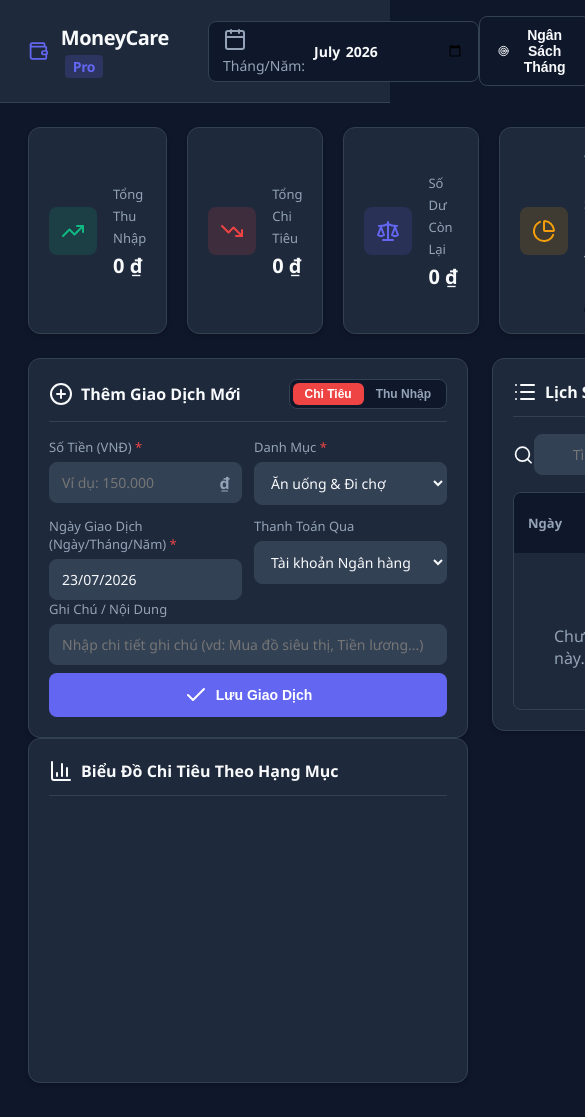
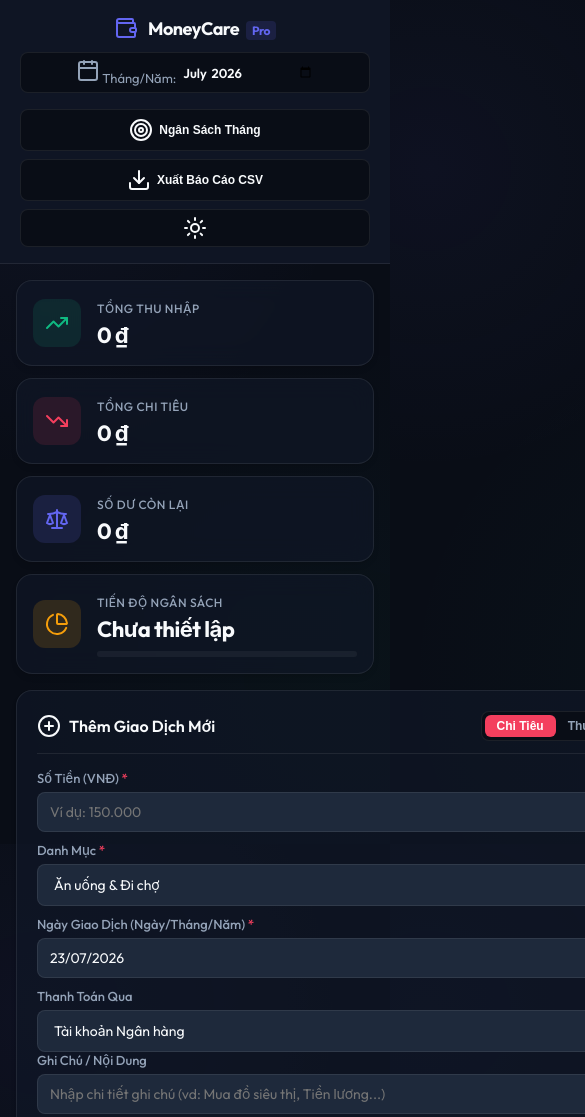
Before and after one commit to anhtien03/Tienanh02, an Electron app: page public/index.html in a window 390 px wide. Shown: the top 1117 px of the page, 585 px wide, since content can reach past the window. Drawn offline with nearby package versions, Linux system fonts and the light colour scheme; no server answers.

Commit message:
update code

```diff
--- a/public/index.html
+++ b/public/index.html
@@ -4,6 +4,9 @@
   <meta charset="UTF-8">
   <meta name="viewport" content="width=device-width, initial-scale=1.0">
   <title>Quản Lý Chi Tiêu Hàng Tháng</title>
+  <link rel="preconnect" href="https://fonts.googleapis.com">
+  <link rel="preconnect" href="https://fonts.gstatic.com" crossorigin>
+  <link href="https://fonts.googleapis.com/css2?family=Outfit:wght@300;400;500;600;700;800&display=swap" rel="stylesheet">
   <link rel="stylesheet" href="styles.css">
   <!-- Chart.js CDN (đã bao gồm script vẽ biểu đồ) -->
   <script src="https://cdn.jsdelivr.net/npm/chart.js"></script>
--- a/public/styles.css
+++ b/public/styles.css
@@ -1,45 +1,45 @@
 /* Design System & Variables */
 :root {
-  --bg-primary: #0f172a;
-  --bg-secondary: #1e293b;
-  --bg-card: #1e293b;
-  --bg-input: #334155;
+  --bg-primary: #090d16; /* Deep rich space black */
+  --bg-secondary: #0f1524;
+  --bg-card: rgba(17, 24, 39, 0.7); /* Translucent Glassmorphic cards */
+  --bg-input: #1e293b;
   --text-main: #f8fafc;
   --text-muted: #94a3b8;
-  --border-color: #334155;
+  --border-color: rgba(255, 255, 255, 0.08); /* Clean thin borders */
 
-  --primary-color: #6366f1;
+  --primary-color: #6366f1; /* Vibrant indigo */
   --primary-hover: #4f46e5;
 
-  --income-color: #10b981;
-  --income-bg: rgba(16, 185, 129, 0.15);
+  --income-color: #10b981; /* Emerald green */
+  --income-bg: rgba(16, 185, 129, 0.12);
 
-  --expense-color: #ef4444;
-  --expense-bg: rgba(239, 68, 68, 0.15);
+  --expense-color: #f43f5e; /* Vibrant coral pink/red */
+  --expense-bg: rgba(244, 63, 94, 0.12);
 
   --warning-color: #f59e0b;
 
   --radius-sm: 8px;
-  --radius-md: 12px;
-  --radius-lg: 16px;
+  --radius-md: 16px; /* Smooth rounded corners */
+  --radius-lg: 24px;
 
-  --shadow-sm: 0 2px 4px rgba(0, 0, 0, 0.2);
-  --shadow-md: 0 8px 16px rgba(0, 0, 0, 0.25);
+  --shadow-sm: 0 4px 6px -1px rgba(0, 0, 0, 0.1), 0 2px 4px -1px rgba(0, 0, 0, 0.06);
+  --shadow-md: 0 10px 15px -3px rgba(0, 0, 0, 0.3), 0 4px 6px -2px rgba(0, 0, 0, 0.2);
 
-  --font-family: 'Segoe UI', system-ui, -apple-system, sans-serif;
+  --font-family: 'Outfit', 'Inter', system-ui, -apple-system, sans-serif;
 }
 
 [data-theme="light"] {
-  --bg-primary: #f1f5f9;
+  --bg-primary: #f8fafc;
   --bg-secondary: #ffffff;
-  --bg-card: #ffffff;
-  --bg-input: #f8fafc;
+  --bg-card: rgba(255, 255, 255, 0.8);
+  --bg-input: #f1f5f9;
   --text-main: #0f172a;
   --text-muted: #64748b;
-  --border-color: #e2e8f0;
+  --border-color: rgba(15, 23, 42, 0.08);
 
-  --shadow-sm: 0 2px 4px rgba(0, 0, 0, 0.05);
-  --shadow-md: 0 4px 12px rgba(0, 0, 0, 0.08);
+  --shadow-sm: 0 2px 4px rgba(0, 0, 0, 0.03);
+  --shadow-md: 0 8px 24px rgba(15, 23, 42, 0.06);
 }
 
 * {
@@ -54,6 +54,9 @@ body {
   color: var(--text-main);
   overflow-x: hidden;
   user-select: none;
+  background-image: radial-gradient(circle at 10% 20%, rgba(99, 102, 241, 0.05) 0%, transparent 40%),
+                    radial-gradient(circle at 90% 80%, rgba(16, 185, 129, 0.03) 0%, transparent 45%);
+  background-attachment: fixed;
 }
 
 .app-container {
@@ -67,40 +70,44 @@ body {
   display: flex;
   justify-content: space-between;
   align-items: center;
-  padding: 16px 28px;
+  padding: 14px 24px;
   background-color: var(--bg-secondary);
   border-bottom: 1px solid var(--border-color);
+  backdrop-filter: blur(12px);
+  position: sticky;
+  top: 0;
+  z-index: 1000;
 }
 
 .header-left {
   display: flex;
   align-items: center;
-  gap: 32px;
+  gap: 20px;
 }
 
 .logo-box {
   display: flex;
   align-items: center;
-  gap: 12px;
+  gap: 10px;
 }
 
 .logo-icon {
-  width: 28px;
-  height: 28px;
+  width: 24px;
+  height: 24px;
   color: var(--primary-color);
 }
 
 .logo-box h1 {
-  font-size: 20px;
+  font-size: 18px;
   font-weight: 700;
   letter-spacing: -0.5px;
 }
 
 .logo-box h1 span {
   color: var(--primary-color);
-  font-size: 14px;
-  background: rgba(99, 102, 241, 0.2);
-  padding: 2px 8px;
+  font-size: 12px;
+  background: rgba(99, 102, 241, 0.15);
+  padding: 2px 6px;
   border-radius: 4px;
   margin-left: 4px;
 }
@@ -108,12 +115,12 @@ body {
 .month-selector-group {
   display: flex;
   align-items: center;
-  gap: 8px;
+  gap: 6px;
   background: var(--bg-primary);
-  padding: 6px 14px;
+  padding: 6px 12px;
   border-radius: var(--radius-sm);
   border: 1px solid var(--border-color);
-  font-size: 14px;
+  font-size: 13px;
   color: var(--text-muted);
 }
 
@@ -123,7 +130,7 @@ body {
   color: var(--text-main);
   font-family: inherit;
   font-weight: 600;
-  font-size: 14px;
+  font-size: 13px;
   outline: none;
   cursor: pointer;
 }
@@ -131,29 +138,32 @@ body {
 .header-right {
   display: flex;
   align-items: center;
-  gap: 12px;
+  gap: 8px;
 }
 
 /* Buttons */
 .btn {
   display: inline-flex;
   align-items: center;
-  gap: 8px;
-  padding: 10px 18px;
+  gap: 6px;
+  padding: 8px 14px;
   border-radius: var(--radius-sm);
-  font-size: 14px;
+  font-size: 13px;
   font-weight: 600;
   border: none;
   cursor: pointer;
-  transition: all 0.2s ease;
+  transition: all 0.2s cubic-bezier(0.4, 0, 0.2, 1);
+  white-space: nowrap; /* Ngăn chặn chữ bị bẻ xuống dòng */
 }
 
 .btn-primary {
   background-color: var(--primary-color);
   color: #fff;
+  box-shadow: 0 4px 12px rgba(99, 102, 241, 0.2);
 }
 .btn-primary:hover {
   background-color: var(--primary-hover);
+  transform: translateY(-1px);
 }
 
 .btn-secondary {
@@ -164,11 +174,12 @@ body {
 .btn-secondary:hover {
   border-color: var(--primary-color);
   color: var(--primary-color);
+  background-color: rgba(99, 102, 241, 0.05);
 }
 
 .btn-icon {
-  width: 40px;
-  height: 40px;
+  width: 36px;
+  height: 36px;
   border-radius: var(--radius-sm);
   border: 1px solid var(--border-color);
   background: var(--bg-primary);
@@ -177,6 +188,12 @@ body {
   align-items: center;
   justify-content: center;
   cursor: pointer;
+  transition: all 0.2s ease;
+}
+.btn-icon:hover {
+  border-color: var(--primary-color);
+  color: var(--primary-color);
+  background-color: rgba(99, 102, 241, 0.05);
 }
 
 /* Main Layout */
@@ -197,6 +214,7 @@ body {
 
 .card {
   background-color: var(--bg-card);
+  backdrop-filter: blur(12px);
   border: 1px solid var(--border-color);
   border-radius: var(--radius-md);
   padding: 20px;
@@ -204,15 +222,22 @@ body {
   align-items: center;
   gap: 16px;
   box-shadow: var(--shadow-sm);
+  transition: all 0.25s cubic-bezier(0.4, 0, 0.2, 1);
+}
+.card:hover {
+  transform: translateY(-2px);
+  border-color: rgba(99, 102, 241, 0.2);
+  box-shadow: var(--shadow-md);
 }
 
 .card-icon {
   width: 48px;
   height: 48px;
-  border-radius: var(--radius-sm);
+  border-radius: 12px;
   display: flex;
   align-items: center;
   justify-content: center;
+  font-size: 20px;
 }
 
 .card-income .card-icon {
@@ -234,23 +259,31 @@ body {
 
 .card-info {
   flex: 1;
+  min-width: 0; /* Cho phép text trôi chảy, không gây phình card */
 }
 
 .card-label {
-  font-size: 13px;
+  font-size: 12px;
+  font-weight: 500;
   color: var(--text-muted);
+  text-transform: uppercase;
+  letter-spacing: 0.5px;
 }
 
 .card-info h3 {
-  font-size: 20px;
+  font-size: 22px;
   font-weight: 700;
   margin-top: 4px;
+  letter-spacing: -0.5px;
+  overflow: hidden;
+  text-overflow: ellipsis;
+  white-space: nowrap;
 }
 
 .progress-bar-bg {
   width: 100%;
   height: 6px;
-  background-color: var(--bg-primary);
+  background-color: rgba(255, 255, 255, 0.05);
   border-radius: 3px;
   margin-top: 8px;
   overflow: hidden;
@@ -434,10 +467,12 @@ input:focus, select:focus {
 }
 
 .table-responsive {
+  overflow-x: auto;
   overflow-y: auto;
   max-height: 480px;
   border-radius: var(--radius-sm);
   border: 1px solid var(--border-color);
+  width: 100%;
 }
 
 .tx-table {
@@ -445,6 +480,7 @@ input:focus, select:focus {
   border-collapse: collapse;
   text-align: left;
   font-size: 13px;
+  min-width: 600px; /* Ngăn chặn co cụm toàn bảng */
 }
 
 .tx-table th {
@@ -455,11 +491,21 @@ input:focus, select:focus {
   position: sticky;
   top: 0;
   z-index: 10;
+  white-space: nowrap;
 }
 
 .tx-table td {
   padding: 12px 14px;
   border-bottom: 1px solid var(--border-color);
+  white-space: nowrap;
+}
+
+/* Cột ghi chú */
+.tx-table td:nth-child(3) {
+  white-space: normal;
+  min-width: 150px;
+  max-width: 250px;
+  word-break: break-word;
 }
 
 .tx-table tr:last-child td {
@@ -643,3 +689,134 @@ input:focus, select:focus {
   padding: 12px;
   font-size: 15px;
 }
+
+/* ===================================
+   RESPONSIVE DESIGN (MEDIA QUERIES)
+   =================================== */
+
+@media (max-width: 1250px) {
+  .summary-cards {
+    grid-template-columns: repeat(2, 1fr);
+    gap: 16px;
+  }
+
+  .dashboard-grid {
+    grid-template-columns: 1fr; /* Chuyển về 1 cột để tránh bị bóp nghẹt chiều ngang */
+    gap: 20px;
+  }
+}
+
+@media (max-width: 768px) {
+  /* Tối ưu hóa Header trên Mobile */
+  .app-header {
+    flex-direction: column;
+    align-items: stretch;
+    gap: 16px;
+    padding: 16px 20px;
+  }
+
+  .header-left {
+    flex-direction: column;
+    align-items: stretch;
+    gap: 12px;
+  }
+
+  .logo-box {
+    justify-content: center;
+  }
+
+  .month-selector-group {
+    width: 100%;
+    justify-content: center;
+  }
+
+  /* Bố cục nút bấm trên Header Mobile */
+  .header-right {
+    display: grid;
+    grid-template-columns: 1fr 1fr;
+    gap: 8px;
+    width: 100%;
+  }
+
+  .header-right .btn {
+    width: 100%;
+    justify-content: center;
+    padding: 8px 12px;
+    font-size: 12px;
+  }
+
+  /* Nút giao diện và Đăng xuất cho cùng 1 dòng */
+  #btn-theme-toggle {
+    grid-column: span 1;
+    width: 100%;
+    height: 38px;
+  }
+
+  #btn-logout {
+    grid-column: span 1;
+    width: 100%;
+    height: 38px;
+  }
+
+  .main-content {
+    padding: 16px;
+    gap: 16px;
+  }
+
+  /* Thẻ tóm tắt co về 1 cột */
+  .summary-cards {
+    grid-template-columns: 1fr;
+    gap: 12px;
+  }
+
+  .card {
+    padding: 16px;
+  }
+
+  /* Tối ưu Form nhập giao dịch */
+  .form-grid {
+    grid-template-columns: 1fr;
+    gap: 10px;
+  }
+
+  .form-group.full-width {
+    grid-column: span 1;
+  }
+
+  .form-actions {
+    margin-top: 8px;
+  }
+
+  /* Lịch sử giao dịch & Bộ lọc */
+  .table-toolbar {
+    flex-direction: column;
+    align-items: stretch;
+    gap: 8px;
+  }
+
+  .search-box, .filter-box {
+    width: 100%;
+  }
+
+  .search-box input, .filter-box select {
+    width: 100%;
+  }
+
+  /* Login Overlay */
+  .login-card {
+    width: calc(100% - 32px);
+    max-width: 350px;
+    padding: 24px 20px;
+  }
+}
+
+@media (max-width: 480px) {
+  /* Tối ưu màn hình cực nhỏ */
+  .header-right {
+    grid-template-columns: 1fr;
+  }
+
+  #btn-theme-toggle, #btn-logout {
+    grid-column: span 1;
+  }
+}
```
Also changed, not shown: server.js (+81 -22 lines).
